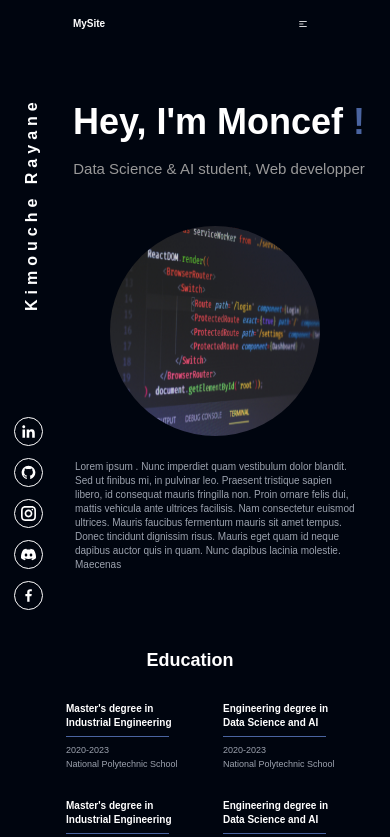
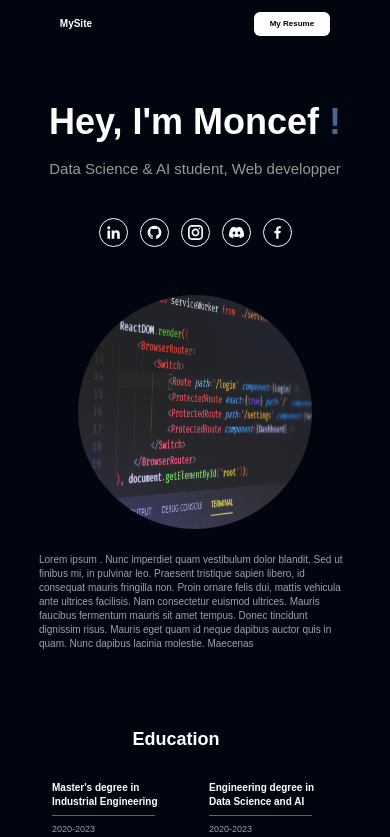
Before and after one commit to Somnef/portfolio-old, a Next.js app: page / in a window 390 px wide. Shown: the top 837 px of the page. Built offline with nearby package versions, Linux system fonts and the light colour scheme.

Commit message:
prototype finished

```diff
--- a/pages/_app.js
+++ b/pages/_app.js
@@ -14,14 +14,14 @@ function MyApp({ Component, pageProps }) {
       </header>
       <ParticlesJs />
 
-      <div className=" text-white flex flex-col justify-center h-full absolute ">
-        <h1 className="Name font-[700] top-[25%] ml-10">Kimouche Rayane</h1>
+      <div className=" text-white sm:flex flex-col justify-center h-full absolute hidden ">
+        <h1 className="Name font-[700] sm:top-[25%] top-[30%] ml-10">Kimouche Rayane</h1>
         <div className="text-xl flex flex-col mt-10 md:mt-0 sm:gap-4 gap-6 fixed top-[47%] ml-7">
-          <SocialMedia Component={GrLinkedinOption} />
-          <SocialMedia Component={GrGithub} />
-          <SocialMedia Component={GrInstagram} />
-          <SocialMedia Component={SiDiscord} />
-          <SocialMedia Component={GrFacebookOption} />
+        <SocialMedia Component={GrLinkedinOption} url='https://www.google.dz/'/>
+          <SocialMedia Component={GrGithub} url='https://www.google.dz/' />
+          <SocialMedia Component={GrInstagram}  url='https://www.google.dz/'/>
+          <SocialMedia Component={SiDiscord} url='https://www.google.dz/'/>
+          <SocialMedia Component={GrFacebookOption} url='https://www.google.dz/'/>
         </div>
       </div>
 
--- a/pages/components/Navbar.jsx
+++ b/pages/components/Navbar.jsx
@@ -1,8 +1,13 @@
 import React, { useEffect, useState } from "react";
-import NavLink from "../components/Navlink"
+import NavLink from "../components/Navlink";
+import { useRouter } from "next/router";
+import { HiArrowLeft } from "react-icons/hi";
+import Link from "next/link";
 
 function Navbar(props) {
   const [toggle, setToggler] = useState(false);
+  const router = useRouter();
+  const [render, setRender] = useState(false);
 
   function changeNavbar() {
     if (window.pageYOffset > 5) {
@@ -13,96 +18,85 @@ function Navbar(props) {
   }
 
   useEffect(() => {
+    setRender(true);
     window.addEventListener("scroll", changeNavbar);
 
     return () => {
       window.removeEventListener("scroll", changeNavbar);
     };
-  });
+  }, []);
 
+  if (!render) {
+    return null;
+  } else {
     return (
       <div className="flex w-full justify-center z-[1000]">
         <div
-        className={`navbar fixed items-center flex md:justify-between justify-around my-4 w-[80%] rounded-xl z-[1000] ${toggle ? "bg-white text-portfolio-dark" : "bg-transparent text-white"
+          className={`navbar gap-64 md:gap-0 fixed items-center flex md:justify-between justify-around my-4 w-[80%] rounded-xl z-[1000] ${
+            toggle
+              ? "bg-white text-portfolio-dark"
+              : "bg-transparent text-white"
           }`}
           style={{
             transition: "0.2s ease-in-out",
           }}
         >
-        <h1 className="text-xl md:ml-7 font-bold z-[1000]">MySite</h1>
-        <div className="navbar-end md:hidden">
-          <div className="dropdown">
-            <label tabIndex={0} className="btn btn-ghost lg:hidden">
-              <svg
-                xmlns="http://www.w3.org/2000/svg"
-                className="h-5 w-5"
-                fill="none"
-                viewBox="0 0 24 24"
-                stroke="currentColor"
+          <button
+            className={`navbar-start  rounded-xl font-bold  items-center gap-3 w-max px-6 py-2 md:px-8 md:py-3  ${
+              toggle
+                ? "bg-portfolio-dark text-white "
+                : "bg-white text-portfolio-dark "
+            } ${router.asPath == "/projects" ? "flex md:ml-8" : "hidden"}`}
           >
-                <path
-                  strokeLinecap="round"
-                  strokeLinejoin="round"
-                  strokeWidth="2"
-                  d="M4 6h16M4 12h8m-8 6h16"
-                />
-              </svg>
-            </label>
-            <ul
-              tabIndex={0}
-              className="menu menu-compact dropdown-content mt-3 p-2 shadow bg-base-100 rounded-box w-52"
+            <Link href="/">
+              <HiArrowLeft />
+            </Link>
+          </button>
+
+          <h1
+            className={`text-xl  w-max md:ml-7 font-bold z-[1000] ${
+              router.asPath == "/projects"
+                ? " navbar-end md:mr-8"
+                : "navbar-start"
+            }`}
           >
-              <li >
-                <NavLink active={true} text="About me" id="about" ></NavLink>
-              </li>
-              <li >
-                <NavLink active={false} text="Education" id='education'></NavLink>
+            MySite{" "}
+          </h1>
+
+
+
+          <div
+            className={`hidden mx-auto z-[1000] ${
+              router.asPath == "/projects" ? "hidden" : "lg:flex"
+            }`}
+          >
+            <ul className="flex flex-row gap-x-7">
+              <li>
+                <NavLink text="About me" id="about"></NavLink>
               </li>
               <li>
-                <NavLink active={false} text="Experience" id='experiences'></NavLink>
+                <NavLink text="Education" id="education"></NavLink>
               </li>
               <li>
-                <NavLink active={false} text="Skills" id='skills'></NavLink>
+                <NavLink text="Experience" id="experiences"></NavLink>
               </li>
               <li>
-                <NavLink active={false} text="Projects" id='porfolio'></NavLink>
+                <NavLink text="Skills" id="skills"></NavLink>
               </li>
               <li>
-                <NavLink active={false} text="Contact" id='contact'></NavLink>
+                <NavLink text="Projects" id="porfolio"></NavLink>
+              </li>
+              <li>
+                <NavLink text="Contact" id="contact"></NavLink>
               </li>
             </ul>
           </div>
-        </div>
-
-        <div className=" hidden lg:flex z-[1000]">
-          <ul className="flex flex-row gap-x-7">
-            <li >
-              <NavLink text="About me" id="about" ></NavLink>
-            </li>
-            <li >
-              <NavLink text="Education" id='education'></NavLink>
-            </li>
-            <li>
-              <NavLink text="Experience" id='experiences'></NavLink>
-            </li>
-            <li>
-              <NavLink text="Skills" id='skills'></NavLink>
-            </li>
-            <li>
-              <NavLink text="Projects" id='porfolio'></NavLink>
-            </li>
-            <li>
-              <NavLink text="Contact" id='contact'></NavLink>
-            </li>
-
-          </ul>
-
-        </div>
           <button
-            className={` px-8 py-3 hidden md:inline rounded-xl ml-12 font-bold  ${toggle
+            className={` px-8 py-3 navbar-end w-max rounded-xl font-bold  ${
+              toggle
                 ? "bg-portfolio-dark text-white"
                 : "text-portfolio-dark bg-white"
-              }`}
+            } ${router.asPath == "/projects" ? "hidden" : ""}`}
             style={{
               transition: "0.2s ease-in-out",
             }}
@@ -113,5 +107,6 @@ function Navbar(props) {
       </div>
     );
   }
+}
 
 export default Navbar;
--- a/pages/components/ProjectCard2.jsx
+++ b/pages/components/ProjectCard2.jsx
@@ -9,19 +9,19 @@ function ProjectCard2({ title, description, repo, tech, image, funct }) {
       width={500}
       src={image} alt="qsd" />
 
-      <h1 className="text-xl font-bold ">{title}</h1>
+      <h1 className="text-2xl md:text-xl font-bold ">{title}</h1>
       <p className="line-clamp-2">{description}</p>
       <div className="flex gap-5">
         <a
           href={repo}
-          className="underline decoration-2 underline-offset-2 text-portfolio-light"
+          className="underline text-xl sm:text-base decoration-2 underline-offset-2 text-portfolio-light"
         >
           Repository
         </a>
         <button
           onClick={() => funct()}
           href="fdsdsf"
-          className="underline decoration-2 underline-offset-2 text-portfolio-light"
+          className="underline text-xl sm:text-base decoration-2 underline-offset-2 text-portfolio-light"
         >
           Details
         </button>
--- a/pages/components/socialMedia.jsx
+++ b/pages/components/socialMedia.jsx
@@ -1,12 +1,15 @@
+import Link from "next/link";
 import React from "react";
 
-function SocialMedia({ Component }) {
+function SocialMedia({ Component, url }) {
   return (
     <div
       style={{ transition: " 0.2s ease-in-out" }}
       className="text-3xl md:text-xl sm:text-lg rounded-full border-[1px] p-3 border-[#fff] text-[#fff] hover:text-[rgb(97,132,214)] hover:border-[rgb(97,132,214)]"
     >
-      <Component />
+      <a href={url}>
+        <Component />
+      </a>
     </div>
   );
 }
--- a/pages/home.jsx
+++ b/pages/home.jsx
@@ -6,6 +6,10 @@ import ExpericenceComponent from "./components/expericenceComponent";
 import Image from "next/image";
 import AOS from "aos";
 import "aos/dist/aos.css";
+import Link from "next/link";
+import SocialMedia from "./components/socialMedia";
+import { GrFacebookOption, GrGithub, GrInstagram, GrLinkedinOption } from "react-icons/gr";
+import { SiDiscord } from "react-icons/si";
 
 function Home(props) {
   useEffect(() => {
@@ -18,7 +22,7 @@ function Home(props) {
   return (
     <div>
       <section className="w-full flex justify-center">
-        <div className="container flex flex-col gap-10 mt-52 w-[80%]  md:ml-14 ml-24 text-center md:text-left">
+        <div className="container flex flex-col items-center sm:items-start gap-10 mt-52 w-[80%]  md:ml-14 sm:ml-24 text-center md:text-left">
           <h1 className="md:text-8xl text-7xl text-white font-extrabold">
             Hey, I&apos;m Moncef{" "}
             <span style={{ color: "rgba(74, 100, 160, 1)" }}>!</span>
@@ -26,11 +30,18 @@ function Home(props) {
           <h2 className=" sm:text-4xl text-3xl text-[#999999]">
             {"Data Science & AI student, Web  developper"}
           </h2>
+          <div className="text-xl  sm:hidden flex justify-center mt-10  gap-6 ">
+          <SocialMedia Component={GrLinkedinOption} url='https://www.google.dz/'/>
+          <SocialMedia Component={GrGithub} url='https://www.google.dz/' />
+          <SocialMedia Component={GrInstagram}  url='https://www.google.dz/'/>
+          <SocialMedia Component={SiDiscord} url='https://www.google.dz/'/>
+          <SocialMedia Component={GrFacebookOption} url='https://www.google.dz/'/>
+        </div>
         </div>
       </section>
 
       <section id="about" className="w-full flex  justify-center sm:mt-48 mt-24">
-        <div className="flex flex-col md:flex-row gap-10 md:w-[80%] w-full  md:ml-14 ml-20 items-center">
+        <div className="flex flex-col md:flex-row gap-10 md:w-[80%] w-full  md:ml-14 sm:ml-20 items-center">
           <div className="rounded-full  md:w-1/5 w-3/5 aspect-square">
             <Image
               width={500}
@@ -54,7 +65,7 @@ function Home(props) {
       </section>
 
       <section id="education" className="w-full flex flex-col items-center">
-        <div className="flex flex-col mt-5 w-[80%]  ml-14">
+        <div className="flex flex-col mt-5 w-[80%]  md:ml-14 sm:ml-20">
           <div className="mt-28 flex md:flex-row flex-col md:items-start items-center">
             <div className="flex text-white text-4xl font-bold mt-6 w-2/5 my-16 md:my-0">
               <h1 className=" h-max ">Education</h1>
@@ -139,7 +150,7 @@ function Home(props) {
       </section>
 
       <section id="experiences" className="w-full flex flex-col items-center mt-16 md:mt-0">
-        <div className="w-[80%] flex flex-col  ml-14 ">
+        <div className="w-[80%] flex flex-col  md:ml-14 sm:ml-20">
           <h1 className="text-4xl font-bold md:border-b-4 md:py-3 py-6 text-center md:text-left">experiences</h1>
           <div className="flex flex-col items-center">
             <ExpericenceComponent
@@ -161,7 +172,7 @@ function Home(props) {
       </section>
 
       <section id="skills" className="w-full flex flex-col items-center mt-10">
-        <div className="w-[80%] ml-14 ">
+        <div className="w-[80%] md:ml-14 sm:ml-20 ">
           <h1 className="text-4xl font-bold md:border-b-4 md:py-3 py-5 text-center md:text-left">
             skills & expertise
           </h1>
@@ -401,7 +412,7 @@ function Home(props) {
         id="porfolio"
         className="w-full flex flex-col items-center mt-10"
       >
-        <div className="w-[80%]  ml-14">
+        <div className="w-[80%]  md:ml-14 sm:ml-20">
           <h1 className="text-4xl font-bold md:border-b-4 md:py-3 py-6 mb-8 text-center md:text-left">
             My portfolio
           </h1>
@@ -415,15 +426,16 @@ function Home(props) {
             <ProjectCard title="Machine Learning" repo="" details="" />
           </div>
           <div className="w-full flex justify-center items-center my-12">
-            <a
+            <button
               href="ze"
               className="bg-white text-portfolio-dark rounded-lg px-6 py-3 text-2xl font-bold hover:bg-black border-[1px] border-b-4  hover:border-portfolio-light border-white hover:text-white"
               style={{
                 transition: "0.3s ease-out",
               }}
             >
-              Show more
-            </a>
+              <Link href='projects'>Show more</Link>
+
+            </button>
           </div>
         </div>
       </section>
```
Also changed, not shown: pages/projects.jsx (+7 -7 lines). Lines whose indentation alone changed are shown as unchanged.
